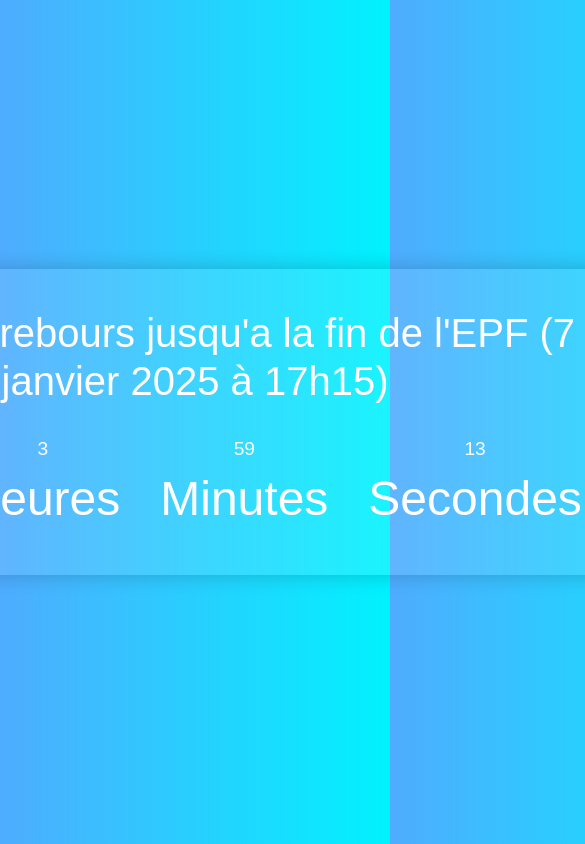
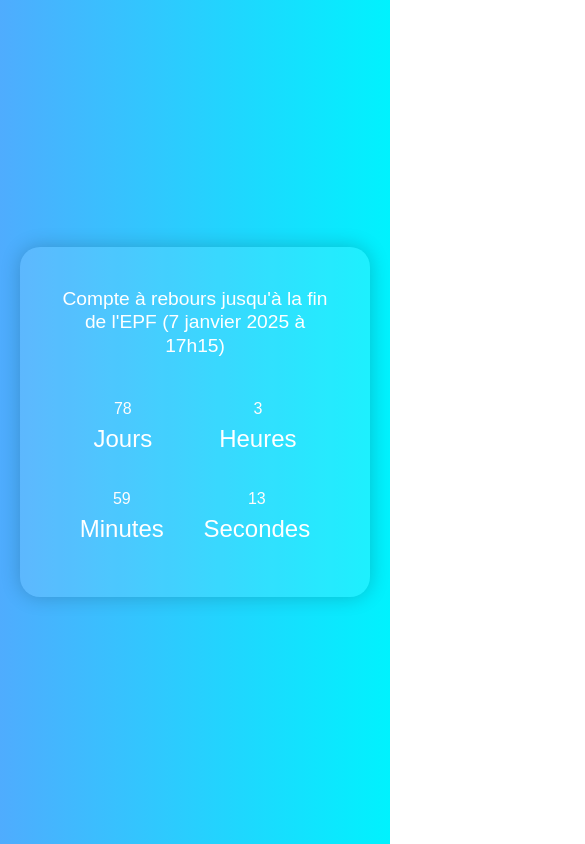
Before and after one commit to MrGautier256/EPF_Countdown, a plain HTML site: page index.html in a window 390 px wide. Shown: the top 844 px of the page, 585 px wide, since content can reach past the window. Drawn offline with nearby package versions, Linux system fonts and the light colour scheme.

Commit message:
Update index.html

```diff
--- a/index.html
+++ b/index.html
@@ -18,6 +18,7 @@
             font-family: 'Arial', sans-serif;
             color: white;
             text-align: center;
+            padding: 20px;
         }
 
         .countdown-container {
@@ -25,21 +26,24 @@
             border-radius: 20px;
             padding: 40px;
             box-shadow: 0px 0px 20px rgba(0, 0, 0, 0.2);
+            width: 100%;
+            max-width: 800px;
         }
 
         .countdown-title {
-            font-size: 2.5rem;
+            font-size: 2rem;
             margin-bottom: 20px;
         }
 
         .countdown {
             display: flex;
             justify-content: space-around;
+            flex-wrap: wrap;
         }
 
         .countdown-item {
-            font-size: 3rem;
-            margin: 0 20px;
+            font-size: 2.5rem;
+            margin: 10px;
         }
 
         .countdown-item span {
@@ -48,13 +52,37 @@
             margin-top: 10px;
             color: #fffcfc;
         }
+
+        @media (max-width: 768px) {
+            .countdown-title {
+                font-size: 1.5rem;
+            }
+
+            .countdown-item {
+                font-size: 2rem;
+            }
+        }
+
+        @media (max-width: 576px) {
+            .countdown-title {
+                font-size: 1.2rem;
+            }
+
+            .countdown-item {
+                font-size: 1.5rem;
+            }
+
+            .countdown-item span {
+                font-size: 1rem;
+            }
+        }
     </style>
 </head>
 
 <body>
 
     <div class="countdown-container">
-        <h1 class="countdown-title">Compte à rebours jusqu'a la fin de l'EPF (7 janvier 2025 à 17h15)</h1>
+        <h1 class="countdown-title">Compte à rebours jusqu'à la fin de l'EPF (7 janvier 2025 à 17h15)</h1>
         <div id="countdown" class="countdown">
             <div class="countdown-item">
                 <span id="days"></span> Jours
```
